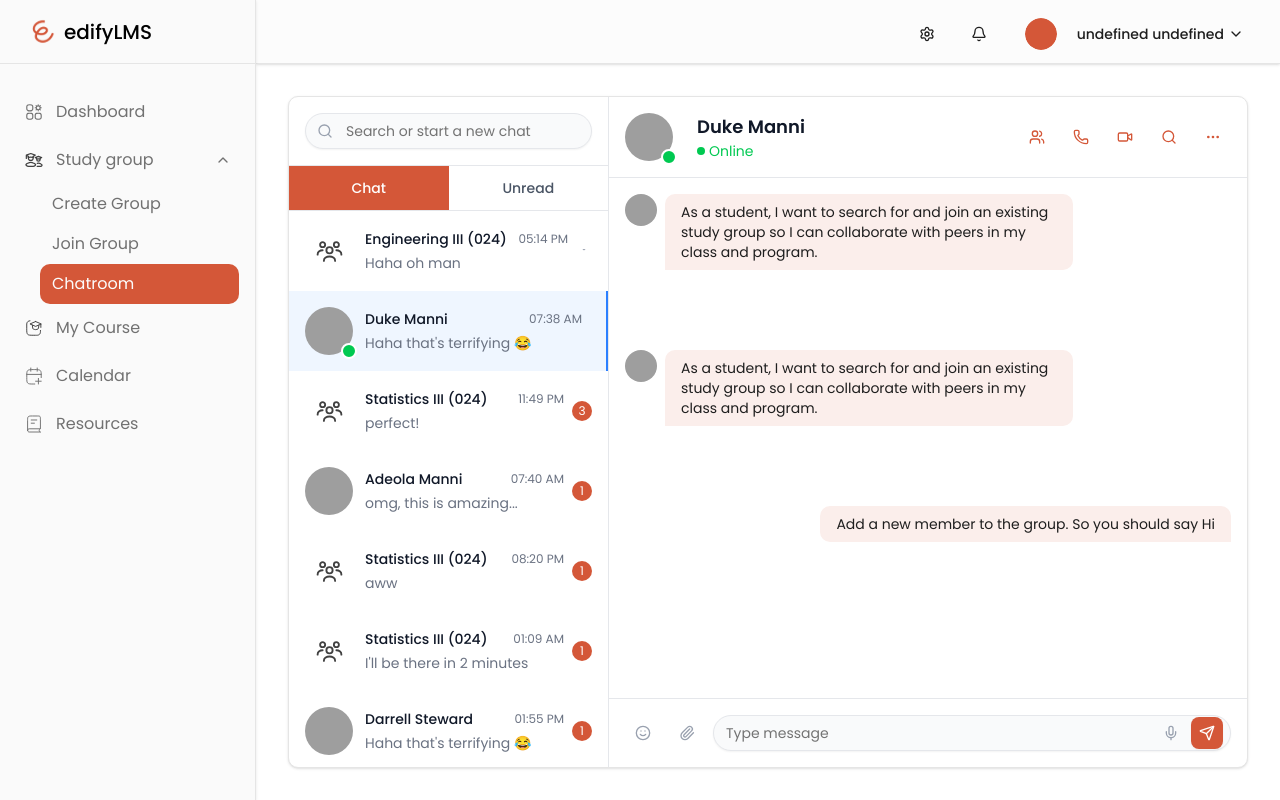
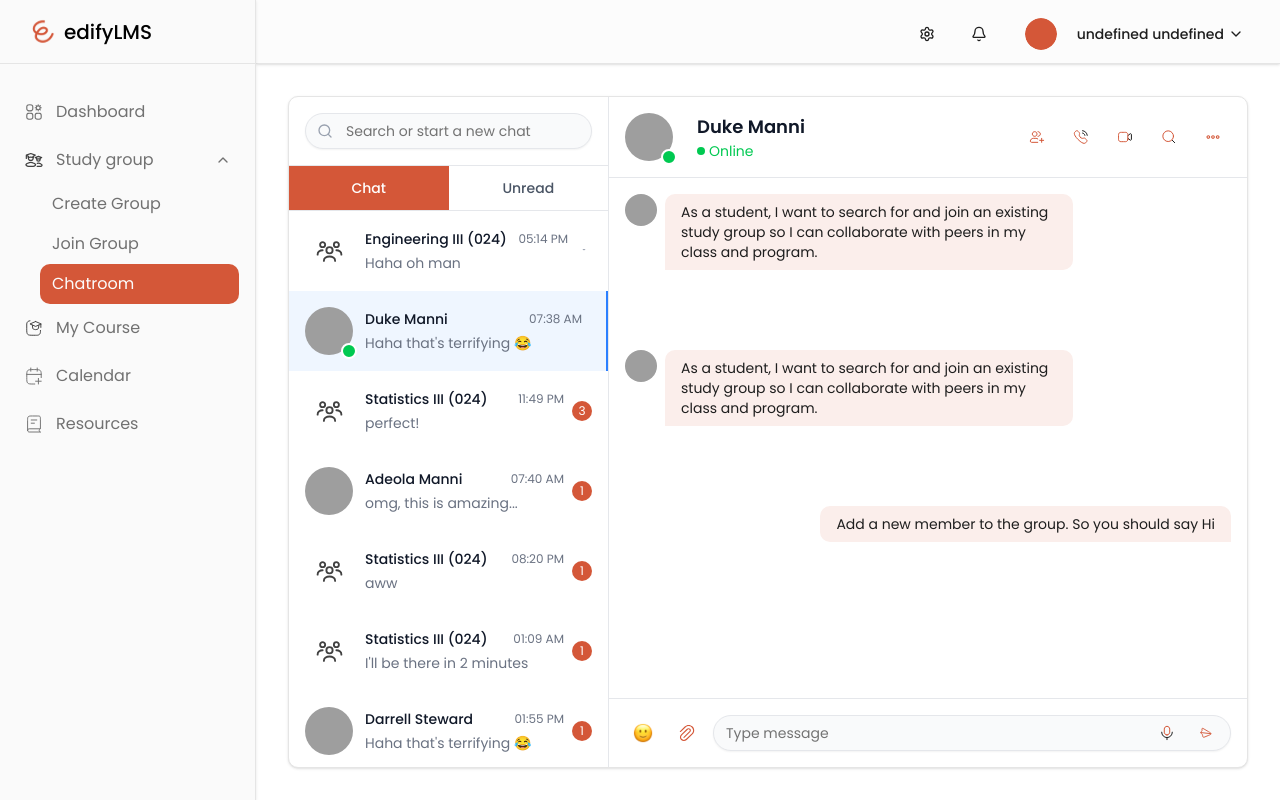
Before and after one commit to Nifilat/Edutech.Internship.2025.virtualstudygroup.frontend, a React (Vite) app: page /chatroom in a window 1280 px wide. Built offline with nearby package versions, Linux system fonts and the light colour scheme; sample sign-in values are in the browser's storage; grey boxes are pictures that could not be loaded.

Commit message:
Update ChatWindow component: Replace Users icon with UserGroup and AddTeam icon for improved visual consistency, and update smile icon to use an image for better representation. Adjust button styles for enhanced user experience.

```diff
--- a/src/components/ChatWindow.jsx
+++ b/src/components/ChatWindow.jsx
@@ -1,5 +1,5 @@
 import React from "react";
-import { Users, Phone, Video, Search, MoreHorizontal, Smile, Paperclip, Mic, Send } from "lucide-react";
+import { UserGroup, AddTeam, Phone, Video, Search, MoreHorizontal, Paperclip, Mic, Send } from "./icons";
 import { Button } from "./ui/button";
 import { Input } from "./ui/input";
 import { Avatar, AvatarFallback, AvatarImage } from "./ui/avatar";
@@ -10,8 +10,8 @@ function ChatWindow({ activeChat, message, setMessage, handleSendMessage }) {
     return (
       <div className="flex-1 flex items-center justify-center">
         <div className="text-center">
-          <div className="w-16 h-16 bg-gray-100 rounded-full flex items-center justify-center mx-auto mb-4">
-            <Users className="w-8 h-8 text-gray-400" />
+          <div className=" flex items-center justify-center mx-auto mb-4">
+            <UserGroup className="w-8 h-8 text-gray-400" />
           </div>
           <h3 className="text-lg font-medium text-gray-900 mb-2">
             Select a conversation
@@ -27,8 +27,8 @@ function ChatWindow({ activeChat, message, setMessage, handleSendMessage }) {
   const renderChatAvatar = () => {
     if (activeChat.isGroup) {
       return (
-        <div className="w-12 h-12 bg-gray-200 rounded-full flex items-center justify-center">
-          <Users className="w-6 h-6 text-gray-500" />
+        <div className=" flex items-center justify-center">
+          <UserGroup  />
         </div>
       );
     }
@@ -68,7 +68,7 @@ function ChatWindow({ activeChat, message, setMessage, handleSendMessage }) {
         </div>
         <div className="flex items-center space-x-2">
           <Button variant="ghost" size="icon" className="text-orange-normal hover:text-orange-dark">
-            <Users className="w-5 h-5" />
+            <AddTeam className="" />
           </Button>
           <Button variant="ghost" size="icon" className="text-orange-normal hover:text-orange-dark">
             <Phone className="w-5 h-5" />
@@ -119,7 +119,7 @@ function ChatWindow({ activeChat, message, setMessage, handleSendMessage }) {
       <div className="p-4 border-t border-gray-200">
         <div className="flex items-center space-x-2">
           <Button variant="ghost" size="icon" className="text-gray-400 hover:text-gray-600">
-            <Smile className="w-5 h-5" />
+            <img src="src/components/icons/smile.png" alt="Smile" className="w-5 h-5" />
           </Button>
           <Button variant="ghost" size="icon" className="text-gray-400 hover:text-gray-600">
             <Paperclip className="w-5 h-5" />
@@ -138,11 +138,12 @@ function ChatWindow({ activeChat, message, setMessage, handleSendMessage }) {
                 <Mic className="w-4 h-4" />
               </Button>
               <Button
+              variant={"ghost"}
                 onClick={handleSendMessage}
                 size="icon"
-                className="bg-orange-normal hover:bg-orange-dark text-white w-8 h-8"
+                className="bg-inherit ho"
               >
-                <Send className="w-4 h-4" />
+                <Send className="" />
               </Button>
             </div>
           </div>
```
